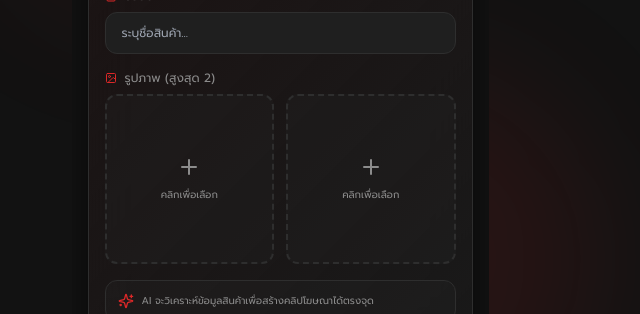
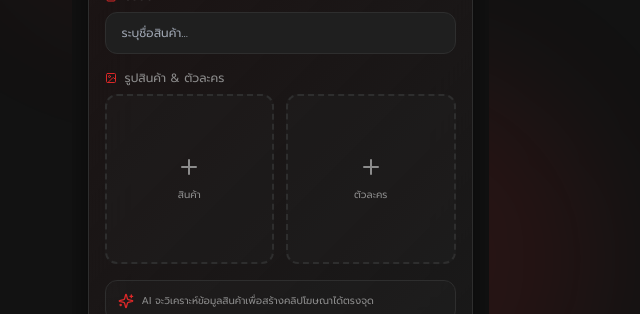
Before and after one commit to squazxd-star/NETFLOW_AI_Finalization, a React (Vite) app: page / in a window 1280 px wide. Shown: the part 349-663 px from the top of the page, without its empty margins (360-1000 px from the left). Built offline with nearby package versions, Linux system fonts and the light colour scheme.

Commit message:
FIX: Add character image upload back (1 slot), reduce product image to 1 slot, base64 for Google Flow upload

```diff
--- a/src/components/dashboard/CreateVideoTab.tsx
+++ b/src/components/dashboard/CreateVideoTab.tsx
@@ -26,8 +26,9 @@ const CreateVideoTab = () => {
 
     const { register, control, watch, setValue, getValues } = form;
 
-    // UI State
-    const [productImages, setProductImages] = useState<(string | null)[]>([null, null]);
+    // UI State — single image per slot (base64)
+    const [productImage, setProductImage] = useState<string | null>(null);
+    const [characterImage, setCharacterImage] = useState<string | null>(null);
     const [aiScriptOpen, setAiScriptOpen] = useState(true);
     const [productDataOpen, setProductDataOpen] = useState(true);
     const [productionOpen, setProductionOpen] = useState(true);
@@ -44,7 +45,7 @@ const CreateVideoTab = () => {
         ...(result ? ["✅ สร้างสำเร็จ! ผลลัพธ์แสดงอยู่ด้านล่าง"] : []),
     ];
 
-    const handleProductImageUpload = (index: number) => {
+    const pickImage = (setter: (v: string) => void) => {
         const input = document.createElement("input");
         input.type = "file";
         input.accept = "image/*";
@@ -52,11 +53,7 @@ const CreateVideoTab = () => {
             const file = (e.target as HTMLInputElement).files?.[0];
             if (file) {
                 const reader = new FileReader();
-                reader.onload = (e) => {
-                    const newImages = [...productImages];
-                    newImages[index] = e.target?.result as string;
-                    setProductImages(newImages);
-                };
+                reader.onload = (ev) => setter(ev.target?.result as string);
                 reader.readAsDataURL(file);
             }
         };
@@ -67,12 +64,11 @@ const CreateVideoTab = () => {
     const onSubmit = async (data: CreateVideoFormData) => {
         console.log("Form data ready for video generation:", data);
 
-        const userImage = productImages[0] || undefined;
-
         await generate({
             type: "video-generation",
             ...data,
-            userImage,
+            userImage: productImage || undefined,
+            characterImage: characterImage || undefined,
         });
     };
 
@@ -92,8 +88,10 @@ const CreateVideoTab = () => {
                 {...sectionProps}
                 isOpen={productDataOpen}
                 onToggle={() => setProductDataOpen(!productDataOpen)}
-                productImages={productImages}
-                onProductImageUpload={handleProductImageUpload}
+                productImage={productImage}
+                characterImage={characterImage}
+                onProductImageUpload={() => pickImage(setProductImage)}
+                onCharacterImageUpload={() => pickImage(setCharacterImage)}
             />
 
             {/* 2. AI Scripting Section - สคริปต์ AI */}
@@ -101,7 +99,7 @@ const CreateVideoTab = () => {
                 {...sectionProps}
                 isOpen={aiScriptOpen}
                 onToggle={() => setAiScriptOpen(!aiScriptOpen)}
-                productImages={productImages}
+                productImage={productImage}
             />
 
             {/* 4. Production & Preview Section - การผลิตและพรีวิว */}
@@ -119,7 +117,7 @@ const CreateVideoTab = () => {
                 {...sectionProps}
                 isOpen={settingsOpen}
                 onToggle={() => setSettingsOpen(!settingsOpen)}
-                productImages={productImages}
+                productImage={productImage}
             />
 
             {/* Workflow Control Section */}
@@ -147,7 +145,7 @@ const CreateVideoTab = () => {
 
                                 // Build config for AI prompt service
                                 const promptConfig = {
-                                    productImage: productImages[0] || undefined,
+                                    productImage: productImage || undefined,
                                     productName: data.productName || "Product",
                                     template: data.template || "product-review",
                                     voiceTone: data.voiceTone || "friendly",
@@ -166,7 +164,7 @@ const CreateVideoTab = () => {
 
                                 try {
                                     let prompts;
-                                    if (data.useAiScript && productImages[0]) {
+                                    if (data.useAiScript && productImage) {
                                         // Use AI Vision to analyze and generate
                                         prompts = await generatePrompts(promptConfig);
                                     } else {
--- a/src/components/dashboard/create-video/AiScriptSection.tsx
+++ b/src/components/dashboard/create-video/AiScriptSection.tsx
@@ -18,7 +18,7 @@ const AiScriptSection = ({
     watch,
     isOpen,
     onToggle,
-    productImages
+    productImage
 }: AiScriptSectionProps) => {
     const useAiScript = watch("useAiScript");
     const template = watch("template");
@@ -101,7 +101,7 @@ const AiScriptSection = ({
                             <button
                                 type="button"
                                 onClick={async () => {
-                                    const img = productImages[0];
+                                    const img = productImage;
                                     if (!img) {
                                         alert("กรุณาอัพโหลดรูปสินค้าก่อน (ในส่วนข้อมูลสินค้า)");
                                         return;
--- a/src/components/dashboard/create-video/GenerationSettingsSection.tsx
+++ b/src/components/dashboard/create-video/GenerationSettingsSection.tsx
@@ -23,7 +23,7 @@ const GenerationSettingsSection = ({
     watch,
     isOpen,
     onToggle,
-    productImages
+    productImage
 }: GenerationSettingsSectionProps) => {
     const sceneCount = (watch("sceneCount") || 1) as 1 | 2 | 3;
     const aiPrompt = watch("aiPrompt") || "";
@@ -58,7 +58,7 @@ const GenerationSettingsSection = ({
             return;
         }
 
-        if (!productName && !productImages[0]) {
+        if (!productName && !productImage) {
             alert("กรุณากรอกชื่อสินค้าหรืออัปโหลดรูปสินค้าก่อน");
             return;
         }
--- a/src/components/dashboard/create-video/ProductDataSection.tsx
+++ b/src/components/dashboard/create-video/ProductDataSection.tsx
@@ -15,8 +15,10 @@ const ProductDataSection = ({
     setValue,
     isOpen,
     onToggle,
-    productImages,
+    productImage,
+    characterImage,
     onProductImageUpload,
+    onCharacterImageUpload,
     onSyncedProductImageSelect
 }: ProductDataSectionProps) => {
     const { toast } = useToast();
@@ -162,29 +164,41 @@ const ProductDataSection = ({
                         />
                     </div>
 
-                    {/* Product Images */}
+                    {/* Product & Character Images — 1 slot each */}
                     <div>
                         <label className="flex items-center gap-2 text-xs text-muted-foreground mb-2">
                             <Image className="w-3 h-3 text-neon-red" />
-                            รูปภาพ (สูงสุด 2)
+                            รูปสินค้า & ตัวละคร
                         </label>
                         <div className="grid grid-cols-2 gap-3">
-                            {productImages.map((img, index) => (
+                            {/* Product Image */}
                             <button
-                                    key={index}
-                                    onClick={() => onProductImageUpload(index)}
+                                onClick={() => onProductImageUpload()}
                                 className="aspect-square rounded-xl border-2 border-dashed border-border bg-muted/30 flex flex-col items-center justify-center gap-2 hover:border-neon-red/50 hover:bg-neon-red/5 transition-all duration-200 overflow-hidden"
                             >
-                                    {img ? (
-                                        <img src={img} alt={`Product ${index + 1}`} className="w-full h-full object-cover" />
+                                {productImage ? (
+                                    <img src={productImage} alt="Product" className="w-full h-full object-cover" />
                                 ) : (
                                     <>
                                         <Plus className="w-6 h-6 text-muted-foreground" />
-                                            <span className="text-[10px] text-muted-foreground">คลิกเพื่อเลือก</span>
+                                        <span className="text-[10px] text-muted-foreground">สินค้า</span>
                                     </>
                                 )}
                             </button>
-                            ))}
+                            {/* Character Image */}
+                            <button
+                                onClick={() => onCharacterImageUpload()}
+                                className="aspect-square rounded-xl border-2 border-dashed border-border bg-muted/30 flex flex-col items-center justify-center gap-2 hover:border-blue-500/50 hover:bg-blue-500/5 transition-all duration-200 overflow-hidden"
+                            >
+                                {characterImage ? (
+                                    <img src={characterImage} alt="Character" className="w-full h-full object-cover" />
+                                ) : (
+                                    <>
+                                        <Plus className="w-6 h-6 text-muted-foreground" />
+                                        <span className="text-[10px] text-muted-foreground">ตัวละคร</span>
+                                    </>
+                                )}
+                            </button>
                         </div>
                     </div>
 
--- a/src/components/dashboard/create-video/types.ts
+++ b/src/components/dashboard/create-video/types.ts
@@ -13,7 +13,7 @@ export interface SectionProps {
 export interface AiScriptSectionProps extends SectionProps {
     isOpen: boolean;
     onToggle: () => void;
-    productImages: (string | null)[];
+    productImage: string | null;
 }
 
 export interface CharacterStyleSectionProps extends SectionProps {
@@ -26,8 +26,10 @@ export interface CharacterStyleSectionProps extends SectionProps {
 export interface ProductDataSectionProps extends SectionProps {
     isOpen: boolean;
     onToggle: () => void;
-    productImages: (string | null)[];
-    onProductImageUpload: (index: number) => void;
+    productImage: string | null;
+    characterImage: string | null;
+    onProductImageUpload: () => void;
+    onCharacterImageUpload: () => void;
     onSyncedProductImageSelect?: (imageUrl: string | null) => void;
 }
 
@@ -43,7 +45,7 @@ export interface ProductionPreviewSectionProps extends SectionProps {
 export interface GenerationSettingsSectionProps extends SectionProps {
     isOpen: boolean;
     onToggle: () => void;
-    productImages: (string | null)[];
+    productImage: string | null;
 }
 
 export interface ResultSectionProps {
```
Lines whose indentation alone changed are shown as unchanged.
